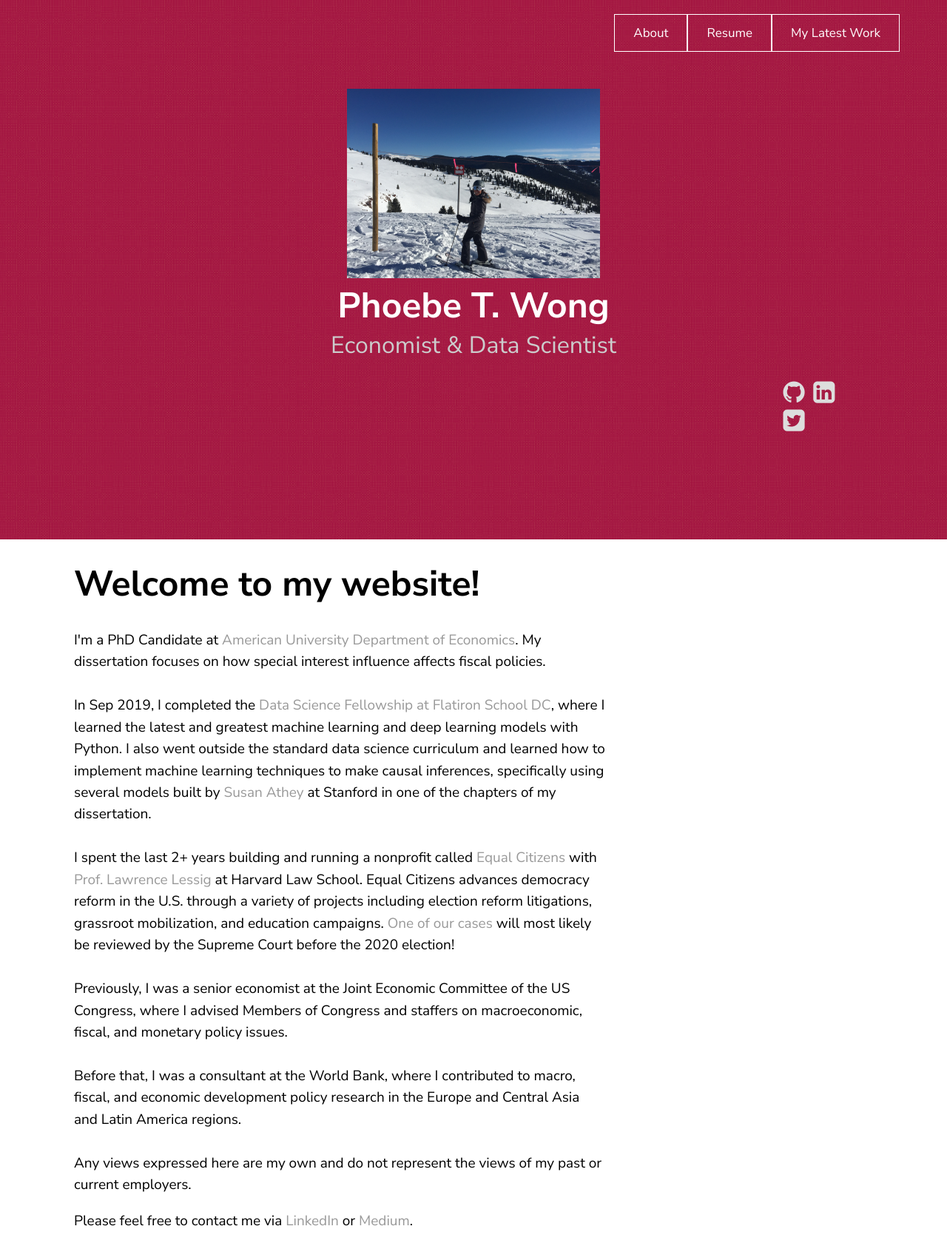
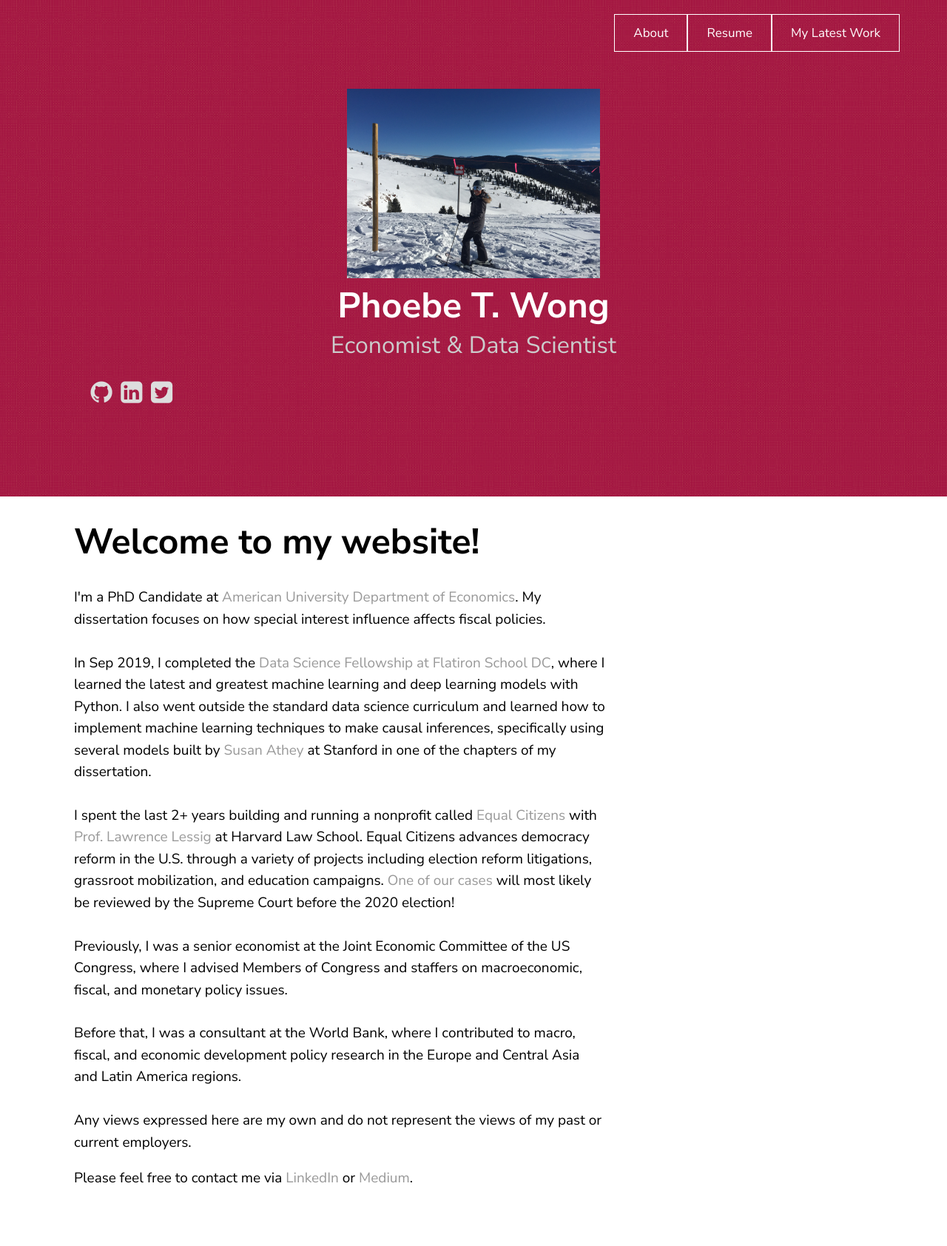
Before and after one commit to phoebetwong/phoebetwong.github.io, a Jekyll site: the page built from index.html, in a window 1280 px wide. Shown: the whole page at 74% size. Built offline with Jekyll 4.4.1, drawn with Linux system fonts in a browser that asks for light colours; a script that is not in the unit is left out; after the commit the page ends 1627 px from its top, so only the background shows below that.

Commit message:
Update theme.scss

```diff
--- a/_sass/theme.scss
+++ b/_sass/theme.scss
@@ -71,8 +71,7 @@ header {
 		overflow: hidden;
 		list-style-type: none;
 		padding: 0;
-		margin-top: 0;
-		margin-left: 90%;
+                margin: auto;
 		text-align: center!important;
 
 
```
